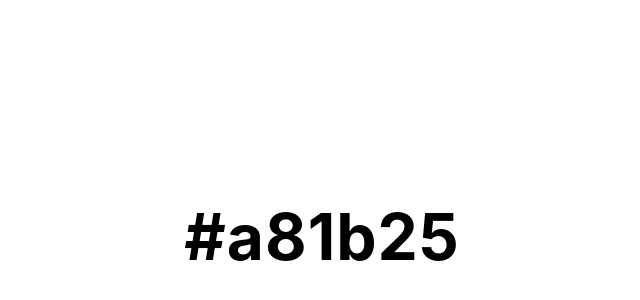
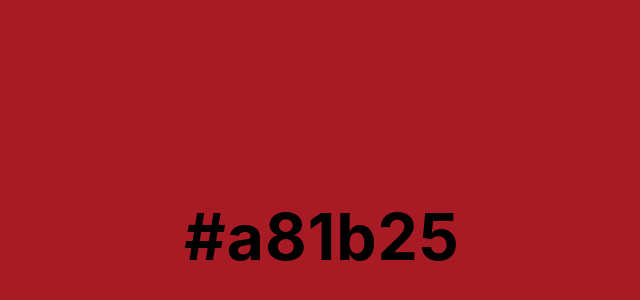
Before and after one commit to victor-kiss/cor-aleatoria, a Next.js app: page / in a window 1280 px wide. Shown: the part 164-464 px from the top of the page, without its empty margins (318-958 px from the left). Built offline with nearby package versions, Linux system fonts and the light colour scheme.

Commit message:
estilo global adicionado

```diff
--- a/src/styles/global.js
+++ b/src/styles/global.js
@@ -7,11 +7,15 @@ const GlobalStyle = createGlobalStyle`
         margin: 0;
         font-family: -apple-system, BlinkMacSystemFont, Segoe UI, Roboto, Oxygen,
         Ubuntu, Cantarell, Fira Sans, Droid Sans, Helvetica Neue, sans-serif;
+        box-sizing:border-box;
     }
     h1{
         font-size:4.0em;
         letter-spacing:1px;
     }
+    body{
+        background-color:${props => props.theme.color}
+    }
 `
 
 export default GlobalStyle
```
